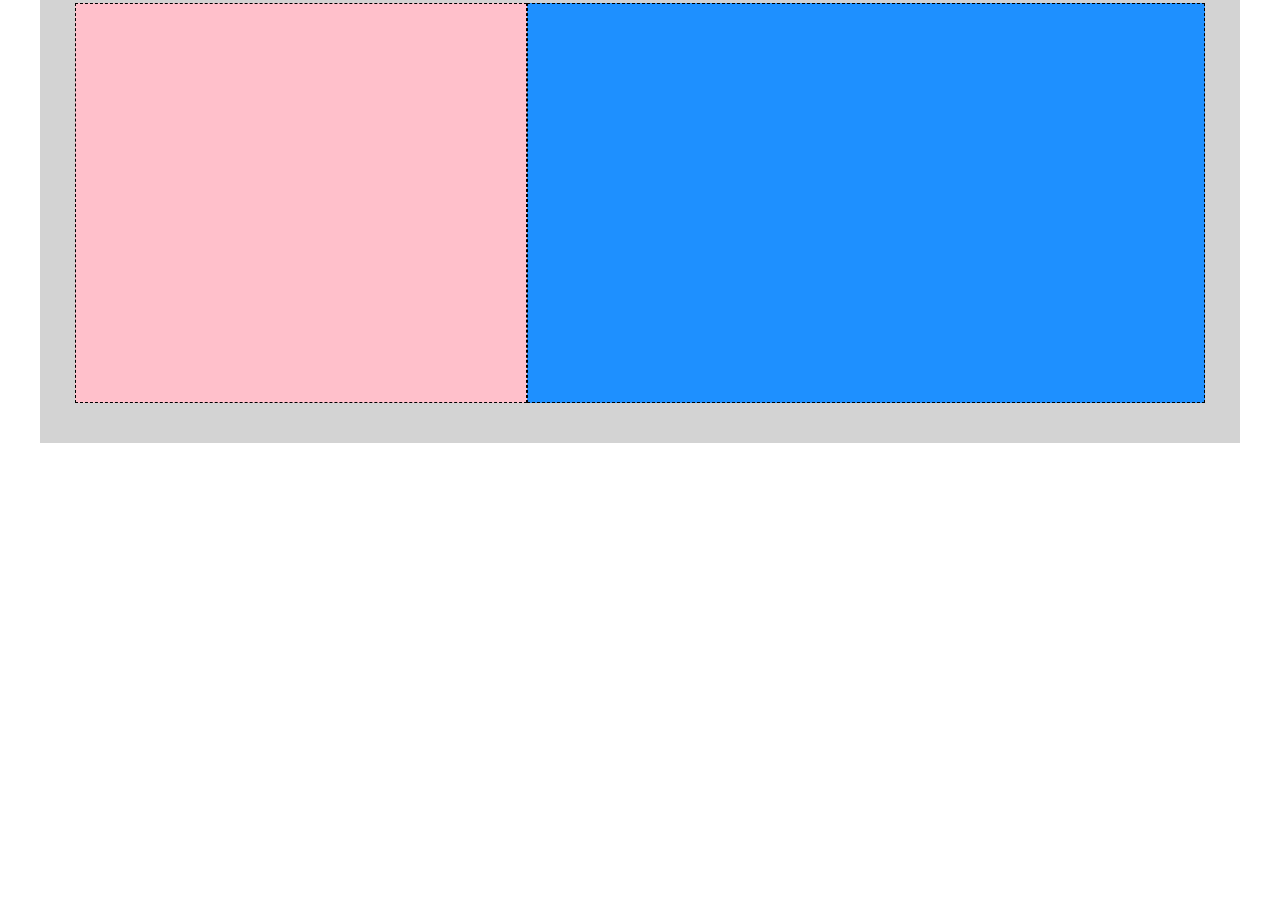
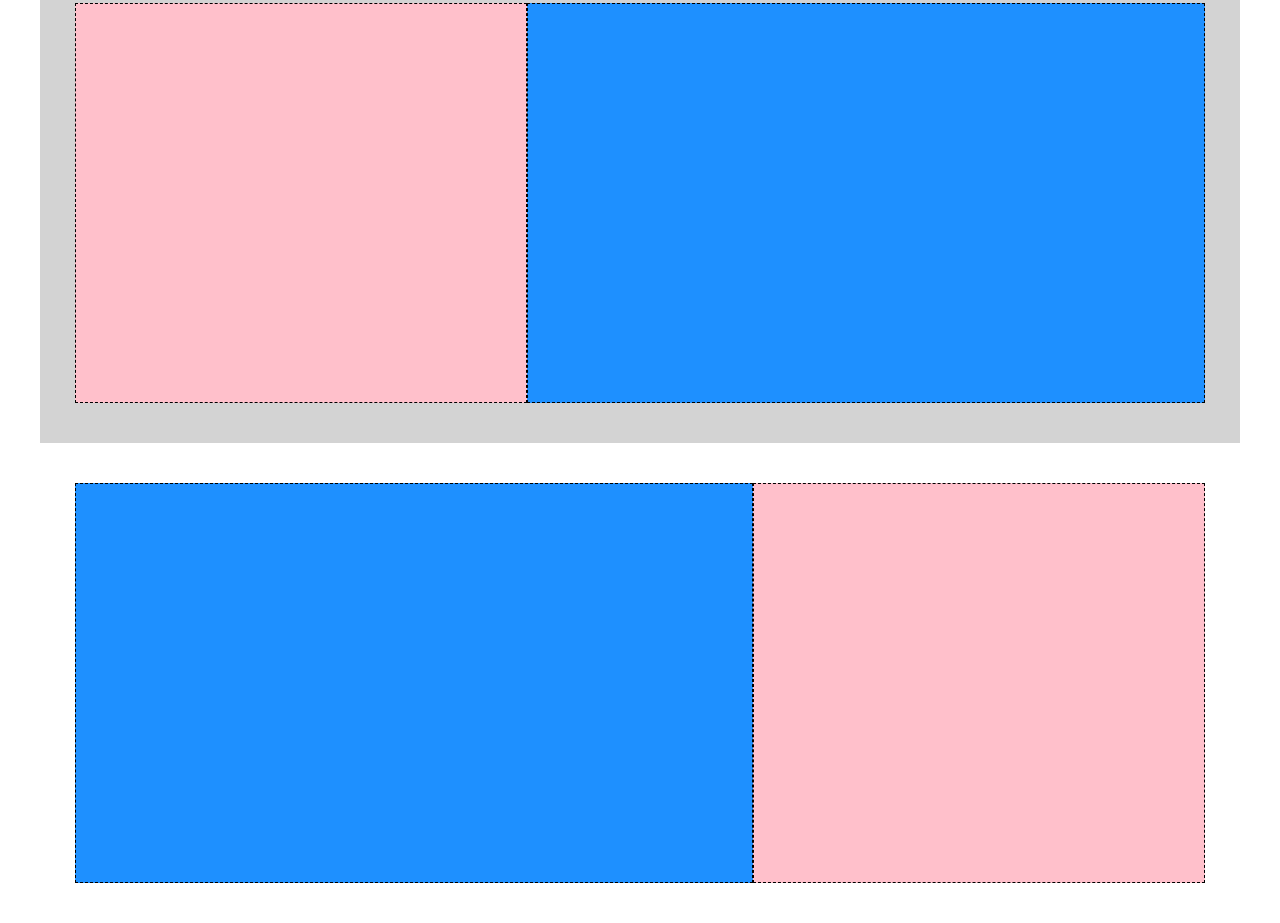
Before and after one commit to EnricoValente/htmlcss-struttura-discord, a plain HTML site: page index.html in a window 1280 px wide. Shown: the part 1122-2045 px from the top of the page. Before the commit the page ends 1565 px from the top, so only its background shows below. Drawn offline with Linux system fonts and the light colour scheme.

Commit message:
completata section 4

```diff
--- a/index.html
+++ b/index.html
@@ -96,10 +96,20 @@
 
 
 
-            <!-- Inizio section 4 -->
-            <section>
+            <div class="container-2">
+                <!-- Inizio section 4 -->
+                <section class="flex-container-2">
 
-            </section>
+                    <div class="blue-box">
+
+                    </div>
+
+                    <div class="pink-box">
+
+                    </div>
+
+                </section>
+            </div>
             <!-- Fine section 4 -->
 
 
```
